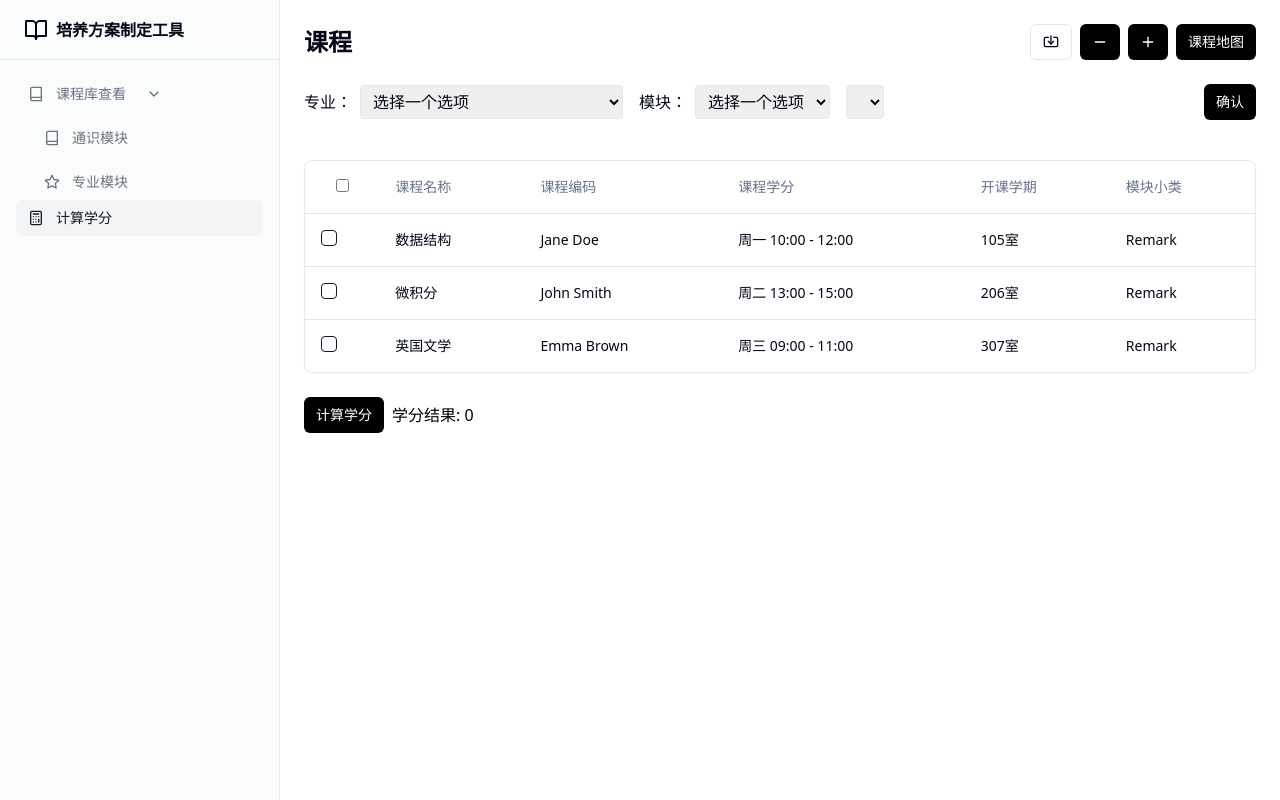
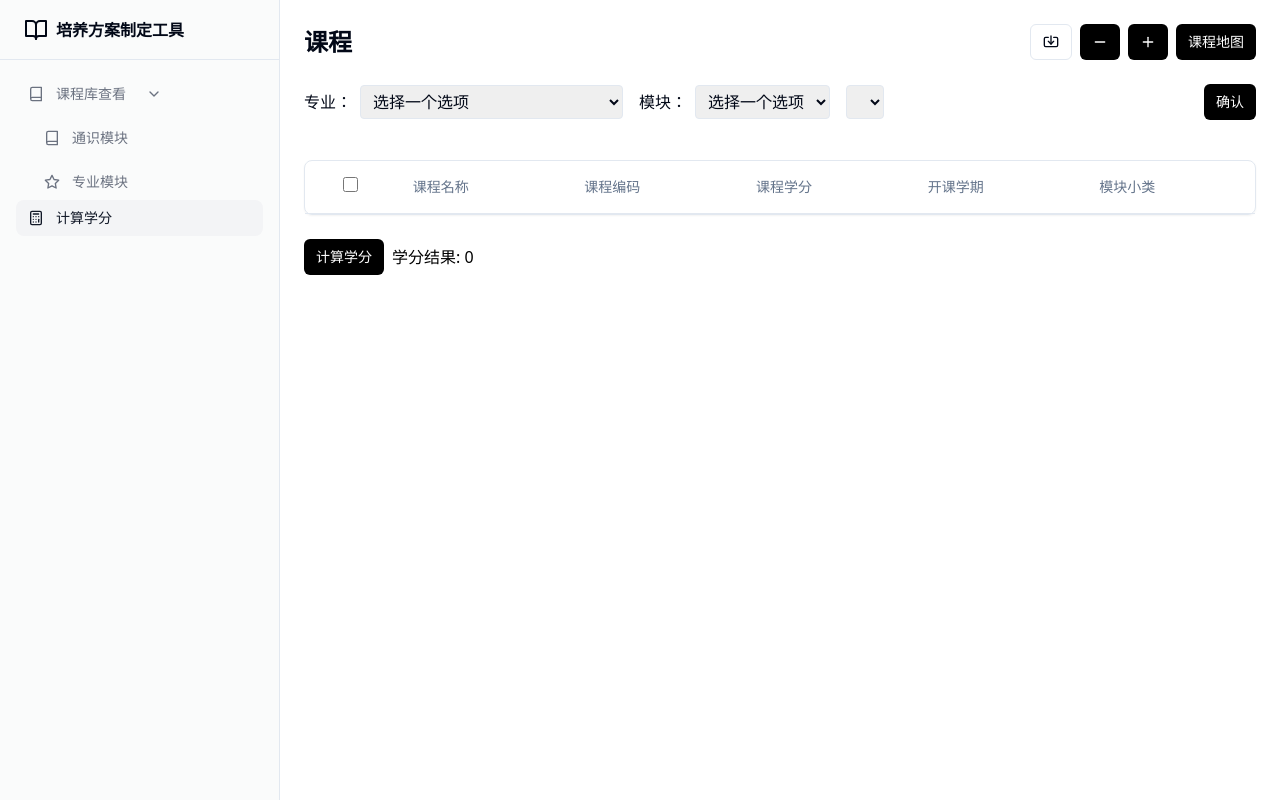
Before and after one commit to JerryLiu369/course-management, a Flask app: page /calculate in a window 1280 px wide. Run offline with Flask 3, Linux system fonts and the light colour scheme; the visitor is signed in with stand-in values (Sample User, id 1); lists and menus that the app fills with data are empty; style sheets or scripts are compiled from the project's sources; parts of the project's set-up code (start-up, migrations or seed data) failed here and were passed over; some libraries are stand-ins or nearby versions.

Commit message:
calculate.html

```diff
--- a/api/templates/calculate.html
+++ b/api/templates/calculate.html
@@ -6,6 +6,12 @@
     <meta name="next-head-count" content="2"/>
     <link rel="preload" href="../static/_next/static/css/f6fb3ae35ce38808.css" as="style" crossorigin=""/>
     <link rel="stylesheet" href="../static/_next/static/css/f6fb3ae35ce38808.css" crossorigin="" data-n-p=""/>
+    <style>
+        .large-checkbox {
+            width: 15px;  /* 或其他期望的大小 */
+            height: 15px; /* 或其他期望的大小 */
+        }
+    </style>
     <noscript data-n-css=""></noscript>
     <script defer="" crossorigin="" nomodule="" src="../static/_next/static/chunks/polyfills-c67a75d1b6f99dc8.js"></script>
     <script src="../static/_next/static/chunks/webpack-2a87ebd0c1789c14.js" defer="" crossorigin=""></script>
@@ -146,7 +152,7 @@
                             <thead class="[&amp;_tr]:border-b">
                             <tr class="border-b transition-colors hover:bg-muted/50 data-[state=selected]:bg-muted">
                                 <th class="p-4 align-middle">
-                                    <input class="form-check-input" type="checkbox" id="select">
+                                    <input class="form-check-input large-checkbox checkbox-class-all" type="checkbox" id="select-all" data-status="unchecked">
                                 </th>
                                 <th class="h-12 px-4 text-left align-middle font-medium text-muted-foreground [&amp;:has([role=checkbox])]:pr-0">
                                     课程名称
@@ -166,51 +172,18 @@
                             </tr>
                             </thead>
                             <tbody class="[&amp;_tr:last-child]:border-0">
-                            <tr class="border-b transition-colors hover:bg-muted/50 data-[state=selected]:bg-muted">
+                            {% for row in data %}
+                            <tr class="border-b transition-colors hover:bg-muted/50 data-[state=selected]:bg-muted" data-status="unchecked">
                                 <td class="p-4 align-middle [&amp;:has([role=checkbox])]:pr-0">
-                                    <button type="button" role="checkbox" aria-checked="false" data-state="unchecked"
-                                            value="on"
-                                            class="peer h-4 w-4 shrink-0 rounded-sm border border-primary ring-offset-background focus-visible:outline-none focus-visible:ring-2 focus-visible:ring-ring focus-visible:ring-offset-2 disabled:cursor-not-allowed disabled:opacity-50 data-[state=checked]:bg-primary data-[state=checked]:text-primary-foreground"
-                                            id="select-1"></button>
-                                    <input type="checkbox" aria-hidden="true"
-                                           style="transform:translateX(-100%);position:absolute;pointer-events:none;opacity:0;margin:0"
-                                           tabindex="-1" value="on"/></td>
-                                <td class="p-4 align-middle [&amp;:has([role=checkbox])]:pr-0">数据结构</td>
-                                <td class="p-4 align-middle [&amp;:has([role=checkbox])]:pr-0">Jane Doe</td>
-                                <td class="p-4 align-middle [&amp;:has([role=checkbox])]:pr-0">周一 10:00 - 12:00</td>
-                                <td class="p-4 align-middle [&amp;:has([role=checkbox])]:pr-0">105室</td>
-                                <td class="p-4 align-middle [&amp;:has([role=checkbox])]:pr-0">Remark</td>
+                                    <input class="form-check-input large-checkbox checkbox-class" type="checkbox">
+                                </td>
+                                <td class="p-4 align-middle [&amp;:has([role=checkbox])]:pr-0">{{ row[0] }}</td>
+                                <td class="p-4 align-middle [&amp;:has([role=checkbox])]:pr-0">{{ row[1] }}</td>
+                                <td class="p-4 align-middle [&amp;:has([role=checkbox])]:pr-0">{{ row[2] }}</td>
+                                <td class="p-4 align-middle [&amp;:has([role=checkbox])]:pr-0">{{ row[3]| process_semester }} </td>
+                                <td class="p-4 align-middle [&amp;:has([role=checkbox])]:pr-0">{{ row[4] }}</td>
                             </tr>
-                            <tr class="border-b transition-colors hover:bg-muted/50 data-[state=selected]:bg-muted">
-                                <td class="p-4 align-middle [&amp;:has([role=checkbox])]:pr-0">
-                                    <button type="button" role="checkbox" aria-checked="false" data-state="unchecked"
-                                            value="on"
-                                            class="peer h-4 w-4 shrink-0 rounded-sm border border-primary ring-offset-background focus-visible:outline-none focus-visible:ring-2 focus-visible:ring-ring focus-visible:ring-offset-2 disabled:cursor-not-allowed disabled:opacity-50 data-[state=checked]:bg-primary data-[state=checked]:text-primary-foreground"
-                                            id="select-2"></button>
-                                    <input type="checkbox" aria-hidden="true"
-                                           style="transform:translateX(-100%);position:absolute;pointer-events:none;opacity:0;margin:0"
-                                           tabindex="-1" value="on"/></td>
-                                <td class="p-4 align-middle [&amp;:has([role=checkbox])]:pr-0">微积分</td>
-                                <td class="p-4 align-middle [&amp;:has([role=checkbox])]:pr-0">John Smith</td>
-                                <td class="p-4 align-middle [&amp;:has([role=checkbox])]:pr-0">周二 13:00 - 15:00</td>
-                                <td class="p-4 align-middle [&amp;:has([role=checkbox])]:pr-0">206室</td>
-                                <td class="p-4 align-middle [&amp;:has([role=checkbox])]:pr-0">Remark</td>
-                            </tr>
-                            <tr class="border-b transition-colors hover:bg-muted/50 data-[state=selected]:bg-muted">
-                                <td class="p-4 align-middle [&amp;:has([role=checkbox])]:pr-0">
-                                    <button type="button" role="checkbox" aria-checked="false" data-state="unchecked"
-                                            value="on"
-                                            class="peer h-4 w-4 shrink-0 rounded-sm border border-primary ring-offset-background focus-visible:outline-none focus-visible:ring-2 focus-visible:ring-ring focus-visible:ring-offset-2 disabled:cursor-not-allowed disabled:opacity-50 data-[state=checked]:bg-primary data-[state=checked]:text-primary-foreground"
-                                            id="select-3"></button>
-                                    <input type="checkbox" aria-hidden="true"
-                                           style="transform:translateX(-100%);position:absolute;pointer-events:none;opacity:0;margin:0"
-                                           tabindex="-1" value="on"/></td>
-                                <td class="p-4 align-middle [&amp;:has([role=checkbox])]:pr-0">英国文学</td>
-                                <td class="p-4 align-middle [&amp;:has([role=checkbox])]:pr-0">Emma Brown</td>
-                                <td class="p-4 align-middle [&amp;:has([role=checkbox])]:pr-0">周三 09:00 - 11:00</td>
-                                <td class="p-4 align-middle [&amp;:has([role=checkbox])]:pr-0">307室</td>
-                                <td class="p-4 align-middle [&amp;:has([role=checkbox])]:pr-0">Remark</td>
-                            </tr>
+                            {% endfor %}
                             </tbody>
                         </table>
                     </div>
@@ -279,6 +252,41 @@
             console.log("专业:", valueMajor, "||模块:", valueOne, valueTwo);
         });
     });
+
+    function handleCheckboxChange(checkbox) {
+        // 获取复选框的父级 td 元素
+        var tdElement = checkbox.parentElement;
+
+        // 获取 td 元素的父级 tr 元素
+        var trElement = tdElement.parentElement;
+
+        // 根据复选框的状态更改 tr 的 data-status 属性
+        if(checkbox.checked) {
+            trElement.setAttribute('data-status', 'checked');
+        } else {
+            trElement.setAttribute('data-status', 'unchecked');
+        }
+    }
+
+    function handleCheckboxChange_all(checkbox) {
+        if(checkbox.checked) {
+            checkbox.setAttribute('data-status', 'checked');
+        } else {
+            checkbox.setAttribute('data-status', 'unchecked');
+        }
+    }
+
+    document.querySelectorAll('.checkbox-class-all').forEach(function(checkbox) {
+        checkbox.addEventListener('change', function() {
+            handleCheckboxChange_all(this);
+        });
+    });
+
+    document.querySelectorAll('.checkbox-class').forEach(function(checkbox) {
+        checkbox.addEventListener('change', function() {
+            handleCheckboxChange(this);
+        });
+    });
 </script>
 <script id="__NEXT_DATA__" type="application/json" crossorigin="">{
     "props": {
--- a/api/templates/general.html
+++ b/api/templates/general.html
@@ -125,7 +125,7 @@
                 <div class="flex items-center mb-4"><label class="mr-2">模块：</label><select
                         class="border rounded px-2 py-1 mr-4" id="category1">
                     <option value="">选择一个选项</option>
-                    {% for category in allmodules[1]['categories'] %}
+                    {% for category in allmodules[0]['categories'] %}
                     <option value="{{category.name}}">{{category.name}}</option>
                     {% endfor %}
                 </select><select class="border rounded px-2 py-1 mr-4" id="category2">
```
